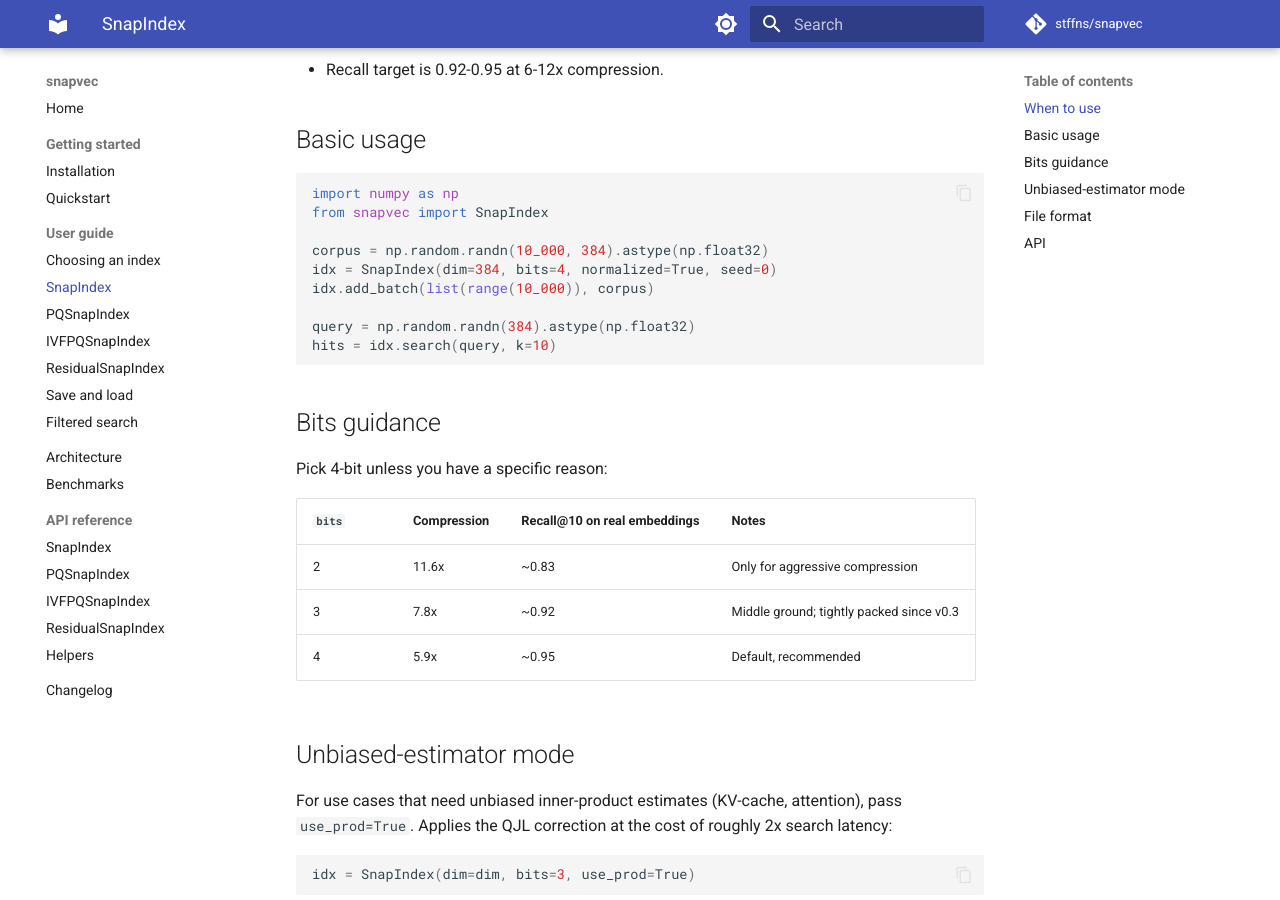
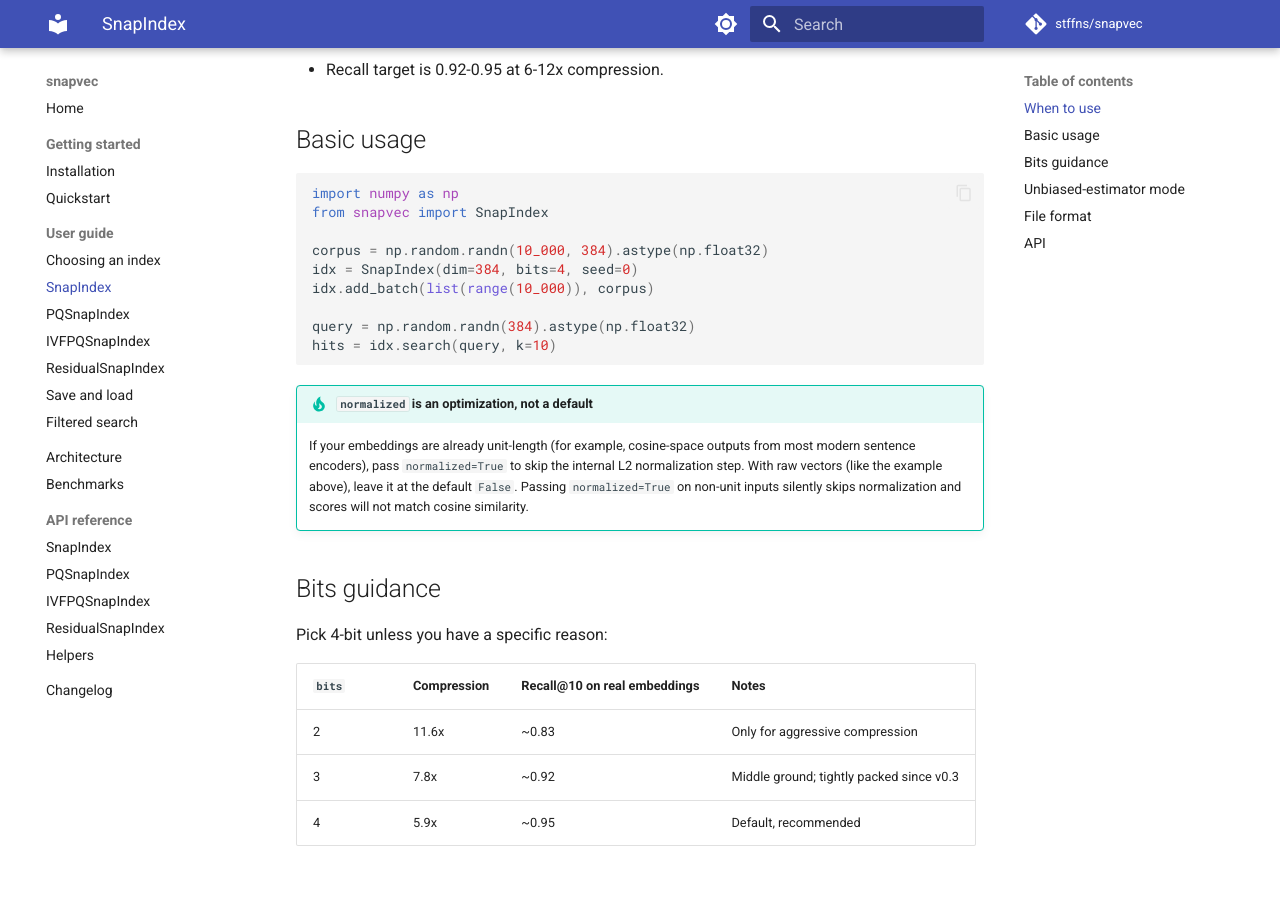
Before and after one commit to stffns/snapvec, an MkDocs documentation site: the page built from docs/user-guide/snap-index.md, in a window 1280 px wide and 900 px high, scrolled down 358 px. Built offline with MkDocs 1.6.1 and Material for MkDocs 9.7.7, drawn with Linux system fonts in a browser that asks for light colours; comment, search, counter and statistics services are not loaded.

Commit message:
docs: address Copilot review on PR #49
Thirteen of 16 comments were about the same mismatch: examples and
docs passed normalized=True with raw random-normal vectors.
normalized=True means 'caller guarantees unit-length inputs' and
skips internal normalization, so the snippets were silently computing
uncalibrated scores instead of cosine similarity.  Drop normalized=True
everywhere the surrounding code produces non-unit vectors; the default
(False) already does the right thing.

Additional fixes:

- examples/quickstart.py docstring: SnapIndex is approximate.  Reword
  from 'recover the exact top-1' to 'measure top-1 recall'.
- docs/getting-started/quickstart.md: expand the 'ids can be any
  hashable' line to call out that only numeric-looking values round-trip
  to their original type; everything else comes back as str.
- docs/user-guide/snap-index.md: add an admonition explaining when to
  use normalized=True so the flag does not get cargo-culted.
- docs/user-guide/pq.md / ivf-pq.md / residual.md: define the query
  variable in each snippet so they are self-contained.
- .github/workflows/docs.yml: scope pages:write / id-token:write to
  the deploy job only; workflow-level permissions applied to PR builds
  too (principle of least privilege).

````diff
--- a/docs/user-guide/snap-index.md
+++ b/docs/user-guide/snap-index.md
@@ -18,12 +18,20 @@ import numpy as np
 from snapvec import SnapIndex
 
 corpus = np.random.randn(10_000, 384).astype(np.float32)
-idx = SnapIndex(dim=384, bits=4, normalized=True, seed=0)
+idx = SnapIndex(dim=384, bits=4, seed=0)
 idx.add_batch(list(range(10_000)), corpus)
 
 query = np.random.randn(384).astype(np.float32)
 hits = idx.search(query, k=10)
 ```
+
+!!! tip "`normalized` is an optimization, not a default"
+    If your embeddings are already unit-length (for example, cosine-space
+    outputs from most modern sentence encoders), pass `normalized=True`
+    to skip the internal L2 normalization step.  With raw vectors (like
+    the example above), leave it at the default `False`.  Passing
+    `normalized=True` on non-unit inputs silently skips normalization
+    and scores will not match cosine similarity.
 
 ## Bits guidance
 
````
Also changed, not shown: README.md (+1 -1 lines), docs/getting-started/quickstart.md (+6 -3 lines), docs/index.md (+1 -1 lines), docs/user-guide/ivf-pq.md (+1 -1 lines), docs/user-guide/pq.md (+2 -1 lines), docs/user-guide/residual.md (+2 -1 lines), 7 other files.
